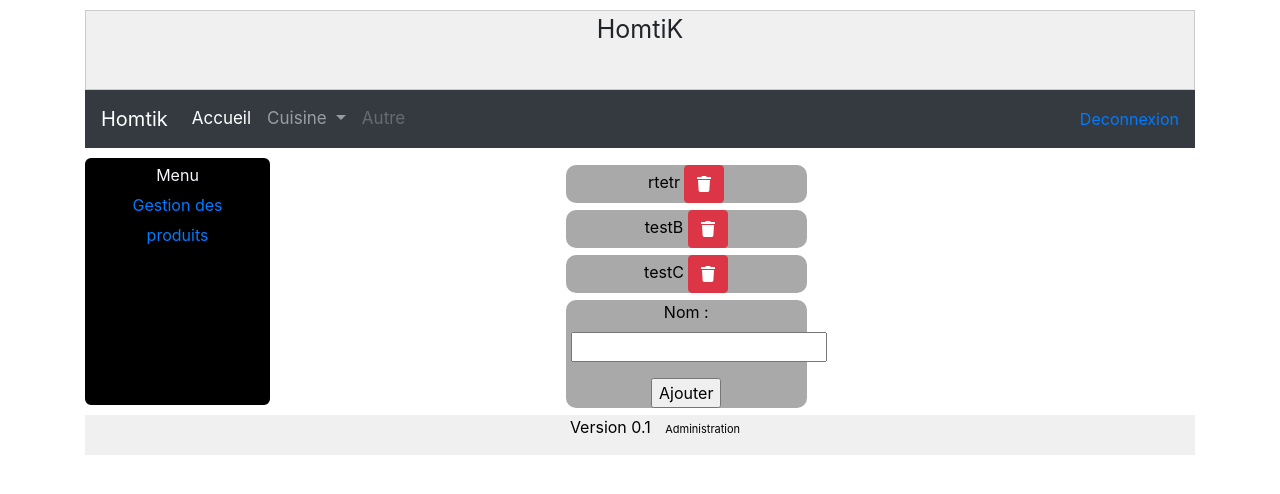
After one commit to quintipio/homtik, a Django app: page /cuisine/gestionProduits/ in a window 1280 px wide. The commit adds this page. Shown: the top 494 px of the page. Run offline with Django 3.2, Linux system fonts and the light colour scheme; a user stored in the database is signed in; data comes from the database, SQL or seed files in the repository; both versions use the stored data as it was after the commit; some libraries are stand-ins or nearby versions.

Commit message:
Ajout de la gestion des objets autre produit

```diff
--- /dev/null
+++ b/cuisine/autre_produit/form_autre_produit.py
@@ -0,0 +1,8 @@
+from django import forms
+from cuisine.models import AutreProduit
+
+
+class AutreProduitForm(forms.ModelForm):
+    class Meta:
+        model = AutreProduit
+        exclude = ()
--- /dev/null
+++ b/cuisine/autre_produit/view_autres_produits.py
@@ -0,0 +1,35 @@
+from django.shortcuts import render, get_object_or_404, redirect
+from django.contrib.auth.decorators import login_required
+from django.contrib import messages
+from cuisine.autre_produit.form_autre_produit import AutreProduitForm
+from cuisine.models import AutreProduit
+
+
+@login_required
+def gestionproduits(request):
+    produits = AutreProduit.objects.all().order_by("nom")
+    value_button_edit = "Ajouter"
+    form_ajout = AutreProduitForm(request.POST or None)
+    return render(request, 'cuisine/gestionProduits.html', locals())
+
+
+@login_required
+def effacerproduit(request):
+    id_produit = request.GET.get('toDel', None)
+    article = get_object_or_404(AutreProduit, id=id_produit)
+    article.delete()
+    messages.warning(request, "Produit effacé")
+    return redirect(gestionproduits)
+
+
+@login_required
+def ajouterproduit(request):
+    form = AutreProduitForm(request.POST or None)
+
+    if form.is_valid():
+        produit = form.save(commit=False)
+        produit.save()
+        form.save_m2m()
+        messages.success(request, "Produit ajouté")
+        value_button_edit = "Ajouter"
+    return redirect(gestionproduits)
--- a/cuisine/models.py
+++ b/cuisine/models.py
@@ -13,7 +13,7 @@ class Ingredient(models.Model):
 
 
 class AutreProduit(models.Model):
-    nom = models.CharField(max_length=60, null=False)
+    nom = models.CharField(max_length=60, null=False, verbose_name="Nom")
 
     class Meta:
         verbose_name = "Autre produits"
--- /dev/null
+++ b/cuisine/templates/cuisine/gestionProduits.html
@@ -0,0 +1,22 @@
+{% extends "base.html" %}
+{% block title %}Gestion des produits{% endblock %}
+{% block menu %}{% include "cuisine/menuCuisine.html" %}{% endblock %}
+{% block content %}
+
+{% for prod in produits %}
+<div class="element center-element">
+    {{prod.nom}}
+    <a href="{% url 'effacerProduits' %}?toDel={{prod.id}}"><span class=" btn btn-danger"><i class="fas fa-trash fa sm"></i></span></a>
+</div>
+
+{%empty%}
+Aucun produits
+
+{%endfor%}
+
+<form action="{% url 'ajouter_produit' %}" method="post" class="element center-element">
+    {%csrf_token %}
+    {{form_ajout.as_p}}
+    <input type="submit" value="{{value_button_edit}}" />
+</form>
+{% endblock %}
--- a/cuisine/templates/cuisine/menuCuisine.html
+++ b/cuisine/templates/cuisine/menuCuisine.html
@@ -1,2 +1 @@
-<li>Lien A</li>
-<li>Lien B</li>
+<li><a href="{% url "gestionProduits" %}">Gestion des produits</a></li>
--- a/cuisine/urls.py
+++ b/cuisine/urls.py
@@ -1,6 +1,10 @@
 from django.urls import path
 from . import views
+from cuisine.autre_produit import view_autres_produits
 
 urlpatterns = [
     path('accueil/', views.accueil, name="cuisineAccueil"),
+    path('gestionProduits/', view_autres_produits.gestionproduits, name="gestionProduits"),
+    path('gestionProduits', view_autres_produits.effacerproduit, name="effacerProduits"),
+    path('gestionProduits/ajouter/', view_autres_produits.ajouterproduit, name="ajouter_produit"),
 ]
--- a/cuisine/views.py
+++ b/cuisine/views.py
@@ -1,7 +1,6 @@
-from django.http import HttpResponse
 from django.shortcuts import render
+from datetime import datetime
 
-from datetime import datetime
 
 def accueil(request):
     return render(request, 'cuisine/accueil.html', {'date': datetime.now()})
--- a/homtik/urls.py
+++ b/homtik/urls.py
@@ -21,6 +21,7 @@ urlpatterns = [
     path('admin/', admin.site.urls),
     path('accueil/', genview.accueil, name="accueil"),
     path('connexion/', genview.connexion, name="connexion"),
+    path('accounts/login/', genview.connexion),
     path('deconnexion/', genview.deconnexion, name="deconnexion"),
 
     path('cuisine/', include('cuisine.urls')),
--- a/static/css/styleApp.css
+++ b/static/css/styleApp.css
@@ -90,3 +90,21 @@ footer ul li a :hover {
     color: black;
     text-decoration: none;
 }
+
+.element{
+    width: 30%;
+    background-color: darkgrey;
+    margin-top : 7px;
+    margin-bottom : 7px;
+    padding-left : 5px;
+    padding-right: 5px;
+    border-radius: 10px;
+}
+
+.element button {
+    margin: 4px;
+}
+
+.alert {
+    list-style-type: none;
+}
--- a/templates/base.html
+++ b/templates/base.html
@@ -8,6 +8,7 @@
 
     <script src="{% static 'js/jquery-3.4.0.min.js'%}"></script>
     <script src="https://cdnjs.cloudflare.com/ajax/libs/popper.js/1.14.7/umd/popper.min.js"></script>
+    <script defer src="https://use.fontawesome.com/releases/v5.8.1/js/all.js" integrity="sha384-g5uSoOSBd7KkhAMlnQILrecXvzst9TdC09/VM+pjDTCM+1il8RHz5fKANTFFb+gQ" crossorigin="anonymous"></script>
     <script src="{% static 'js/bootstrap.min.js'%}"></script>
     <script src="{% static 'js/bootstrap.bundle.min.js'%}"></script>
     <link rel="stylesheet" type="text/css" href="{% static 'css/bootstrap-reboot.min.css'%}">
@@ -51,9 +52,9 @@
                     </li>
                 </ul>
                 {%if user.is_authenticated %}
-                    <a href="{% url "deconnexion" %}">Deconnexion</a>
+                    <a href="{% url 'deconnexion' %}">Deconnexion</a>
                 {%else%}
-                    <a href="{% url "connexion" %}">Se connecter</a>
+                    <a href="{% url 'connexion' %}">Se connecter</a>
                 {% endif %}
             </div>
         </nav>
@@ -63,12 +64,19 @@
         <aside class="col-sm-2 menu">
             Menu
             <ul>
-                <li><a>Lien base</a></li>
                 {% block menu %}{%endblock%}
             </ul>
         </aside>
 
         <section class="col-sm-offset-1 col-sm-9">
+            {% if messages %}
+            <ul class="messages">
+                {%for message in messages %}
+                <li {%if message.tags%}class="alert alert-{{message.tags}}"{%endif%}>{{message}}</li>
+                {%endfor%}
+            </ul>
+            {%endif%}
+
             {% block content %}{%endblock%}
         </section>
     </div>
@@ -77,6 +85,7 @@
         <div class="col-sm">
             <ul>
                 <li>Version 0.1</li>
+                <li><a href="/admin">Administration</a></li>
             </ul>
         </div>
     </footer>
```
Also changed, not shown: cuisine/autre_produit/__init__.py (added), db.sqlite3, 1 other file.
